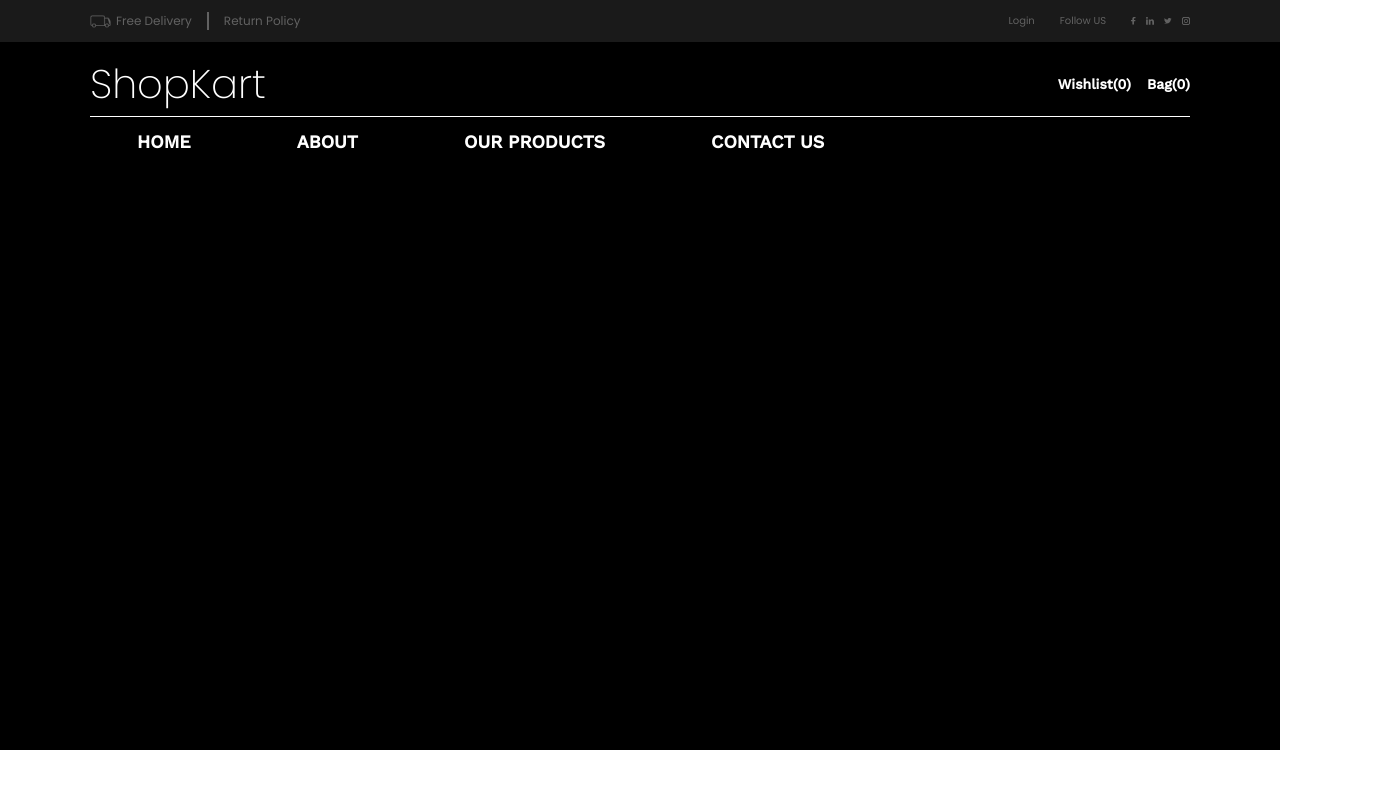
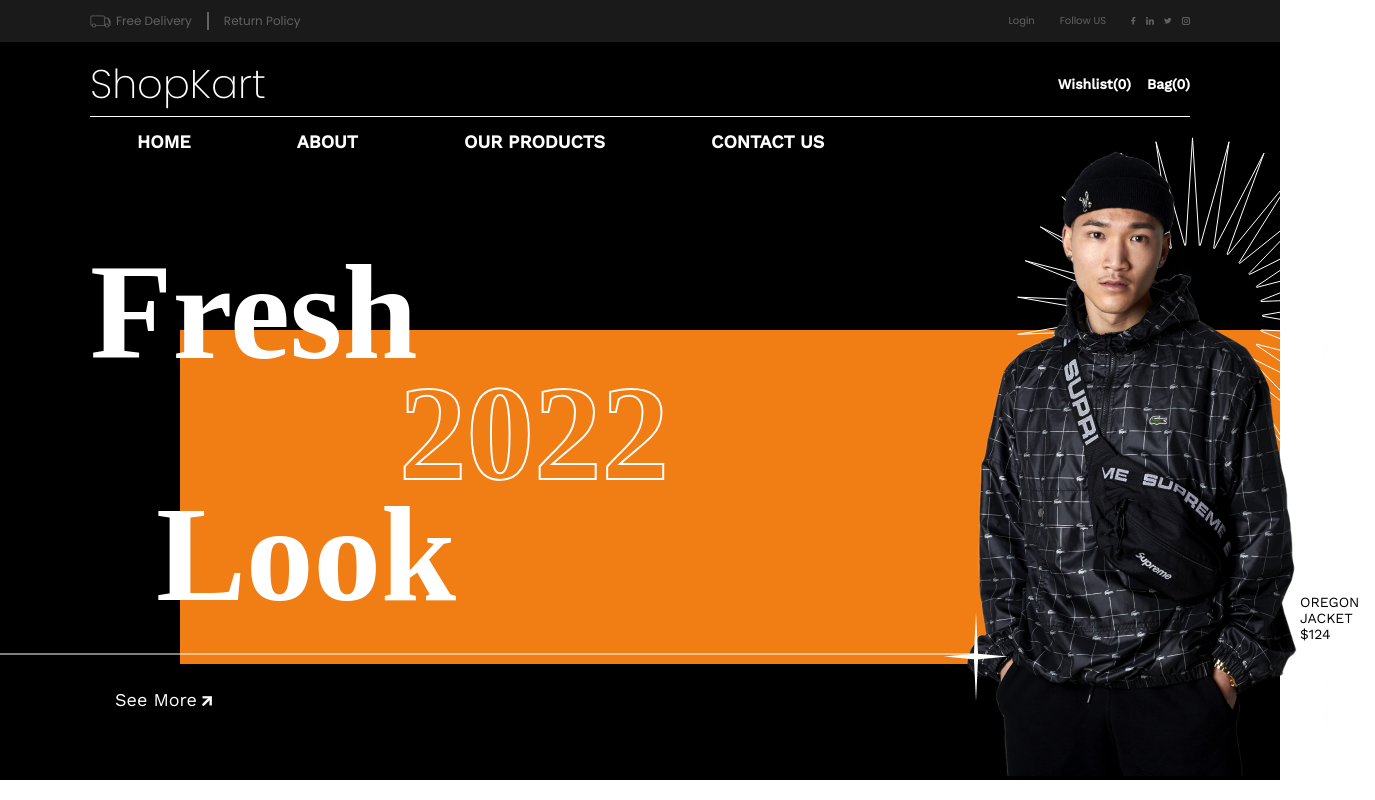
Before and after one commit to pradhanharshit/Studio-Graphene-Assignment, a React (Create React App) app: page / in a window 1280 px wide. Shown: the whole page, 1375 px wide, since content can reach past the window. Built offline with nearby package versions, Linux system fonts and the light colour scheme.

Commit message:
feat: home page completed

```diff
--- a/src/components/Home/Home.css
+++ b/src/components/Home/Home.css
@@ -1,5 +1,90 @@
 .home-container {
   width: 100%;
-  height: 750px;
+  height: 780px;
   background-color: #000;
+  position: relative;
 }
+
+.orng-rec {
+  width: 1100px;
+  height: 334px;
+  background-color: #f07e15;
+  position: absolute;
+  right: 0;
+  top: 330px;
+  /* margin-top: 216px; */
+}
+
+.msg {
+  color: #fff;
+  font-size: 135px;
+  font-family: Syne;
+  font-weight: 800;
+  z-index: 20;
+  line-height: 102.6px;
+}
+
+.msg-container {
+  margin-top: 97px;
+  margin-left: 90px;
+  position: absolute;
+  z-index: 30;
+}
+
+.msg-2 {
+  margin-left: 309px;
+  color: transparent;
+  -webkit-text-stroke: 2px #fff;
+}
+
+.msg-3 {
+  margin-left: 66px;
+}
+
+.model-img {
+  position: absolute;
+  bottom: 0;
+  left: 899px;
+  z-index: 20;
+}
+
+.model-info {
+  color: #000;
+  position: absolute;
+  bottom: 137.67px;
+  left: 1300px;
+  font-size: 14px;
+  font-family: Work Sans;
+  font-weight: 400;
+  text-transform: uppercase;
+}
+
+.star-3 {
+  position: absolute;
+  top: 130px;
+  left: 1010px;
+}
+
+.line-23 {
+  position: absolute;
+  left: 0;
+  bottom: 124.69px;
+  z-index: 21;
+}
+
+.star-4 {
+  position: absolute;
+  left: 944px;
+  bottom: 77.95px;
+  z-index: 21;
+}
+
+.see-more {
+  color: #fff;
+  position: absolute;
+  bottom: 70px;
+  left: 115px;
+  font-size: 18px;
+  font-family: Work Sans;
+  font-weight: 400;
+}
--- a/src/components/Home/Home.jsx
+++ b/src/components/Home/Home.jsx
@@ -1,7 +1,48 @@
 import React from "react";
+import jessica from "../../assets/jessica-radanavong-IchPBHFD0pw-unsplash.png";
+import star3 from "../../assets/Star 3.svg";
+import star4 from "../../assets/Star 4.png";
+import line23 from "../../assets/Line 23.png";
 
 const Home = ({ children }) => {
-  return <div className="home-container">{children}</div>;
+  return (
+    <div className="home-container">
+      {children}
+      <div className="msg-container">
+        <p className="msg">Fresh</p> <br />
+        <p className="msg msg-2">2022</p> <br />
+        <p className="msg msg-3">Look</p>
+      </div>
+      <div className="orng-rec"></div>
+      <div className="model-img">
+        <img src={jessica} alt="model-img" />
+      </div>
+      <div className="model-info">
+        <p>OREGON JACKET</p>
+        <p>$124</p>
+      </div>
+      <img className="star-3" src={star3} alt="" srcset="" />
+      <img className="line-23" src={line23} alt="" srcset="" />
+      <img className="star-4" src={star4} alt="" srcset="" />
+      <div className="see-more">
+        <span style={{ marginRight: "5px" }}>See More</span>
+        <svg
+          width="10"
+          height="10"
+          viewBox="0 0 10 10"
+          fill="none"
+          xmlns="http://www.w3.org/2000/svg"
+        >
+          <path
+            d="M7.66415 9.29595C7.6683 8.24949 7.66814 7.20275 7.66799 6.15636C7.6679 5.51676 7.6678 4.87729 7.66869 4.23809L7.6692 3.87526L7.41263 4.13182L1.85487 9.68941L1.96094 9.79548L1.85487 9.68941C1.64005 9.90423 1.23453 9.90397 1.01651 9.68596L0.313922 8.98339C0.313911 8.98338 0.3139 8.98337 0.313889 8.98336C0.096074 8.76537 0.0957675 8.36005 0.310613 8.14504C0.310624 8.14502 0.310635 8.14501 0.310646 8.145L5.86837 2.58744L6.1244 2.33142L5.76232 2.33138C5.24959 2.33132 4.70196 2.33179 4.13402 2.33227C3.02993 2.33322 1.84907 2.33423 0.698618 2.33157C0.699919 1.9827 0.700896 1.6612 0.701871 1.34019C0.70303 0.95888 0.704186 0.57825 0.705882 0.15322C2.80036 0.159447 4.88104 0.156514 7.09597 0.153392C7.98874 0.152133 8.90331 0.150844 9.8494 0.150112C9.84225 1.9923 9.844 3.81936 9.84584 5.73654C9.84693 6.88257 9.84806 8.06081 9.84734 9.29372C9.56213 9.2945 9.25322 9.29442 8.93494 9.29435C8.51668 9.29424 8.08224 9.29414 7.66415 9.29595Z"
+            fill="white"
+            stroke="white"
+            stroke-width="0.3"
+          />
+        </svg>
+      </div>
+    </div>
+  );
 };
 
 export default Home;
```
